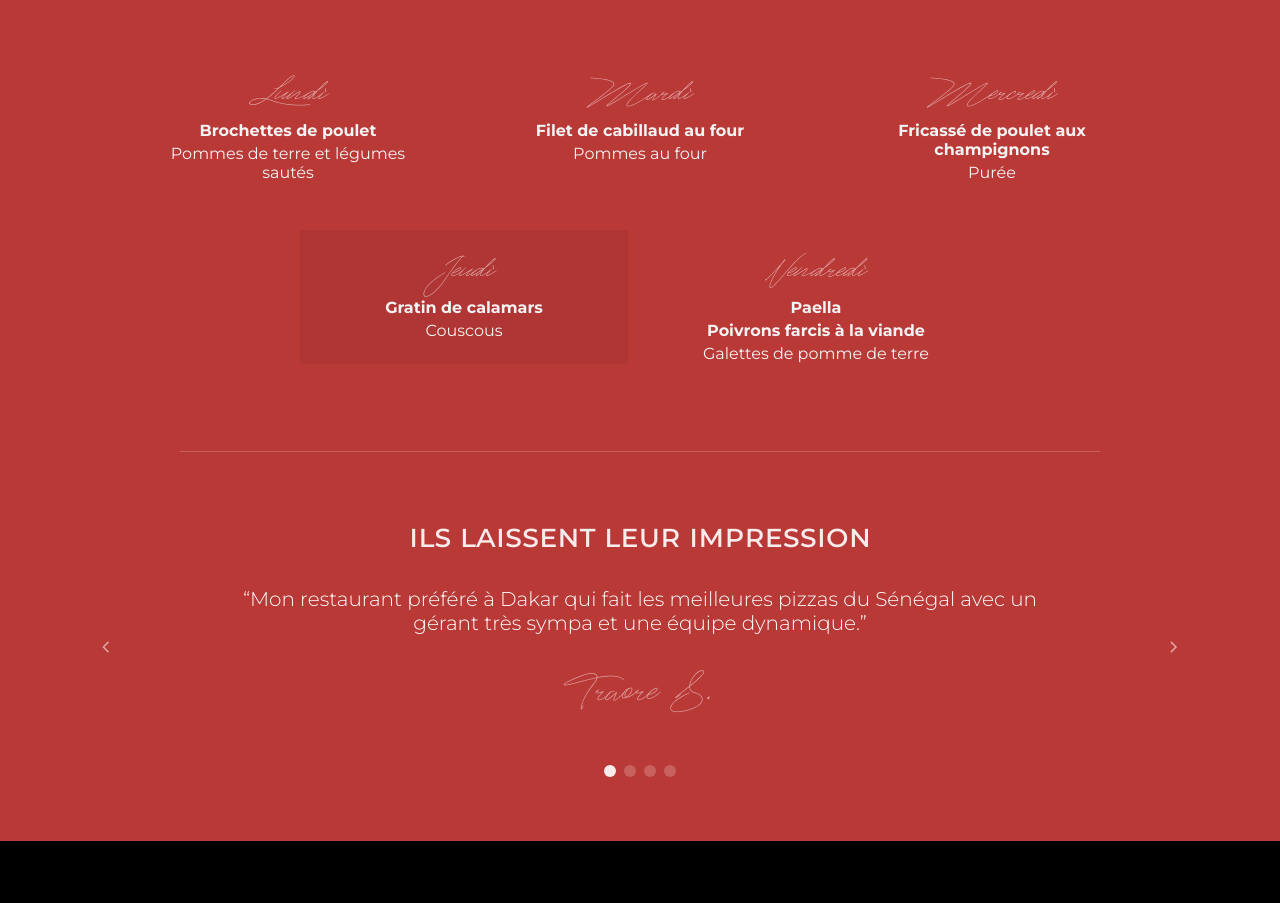
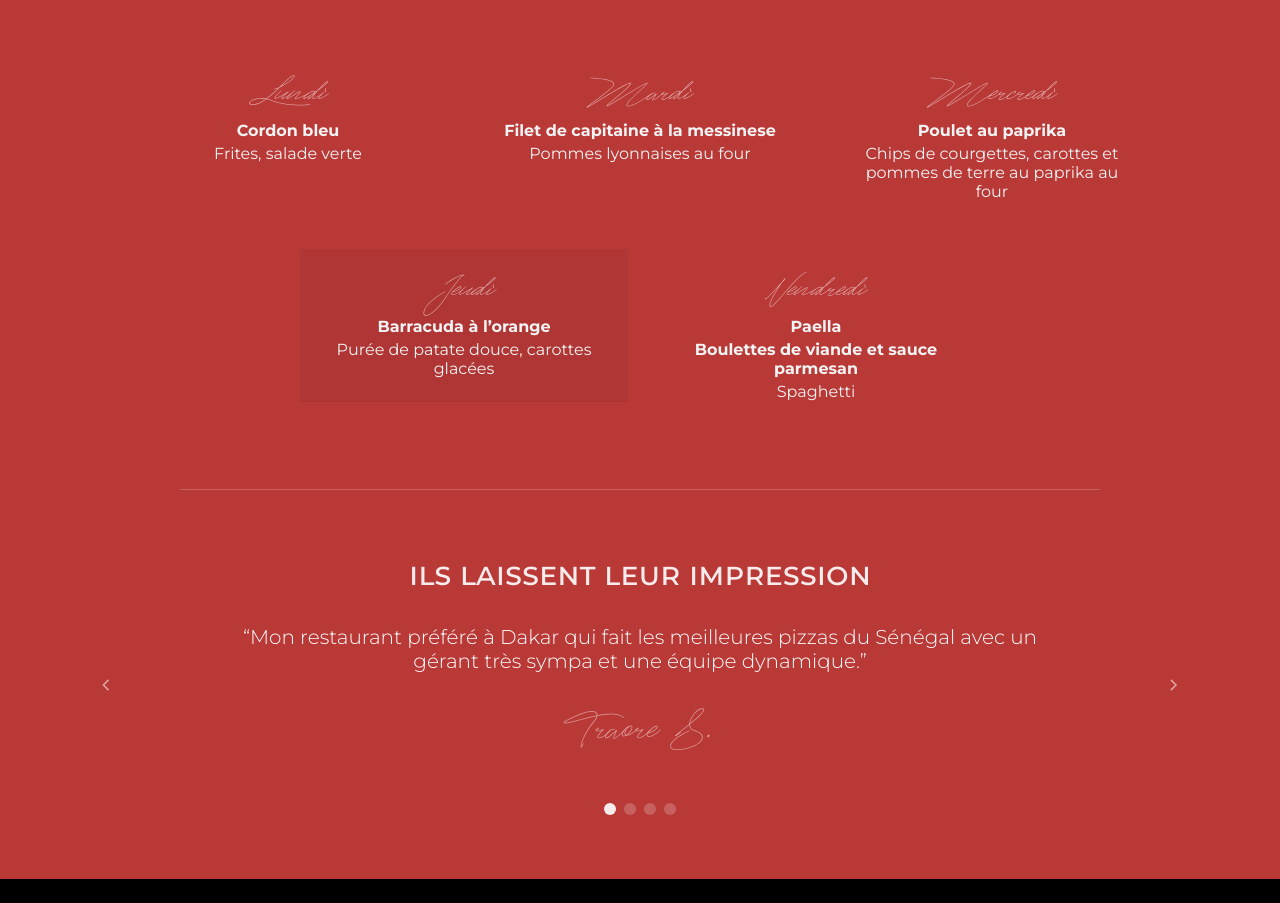
Before and after one commit to Abi-shai/Trattoria-site-web-v2, a React (Vite) app: page / in a window 1280 px wide. Shown: the part 3171-4074 px from the top of the page. Built offline with nearby package versions, Linux system fonts and the light colour scheme.

Commit message:
feat: Update weekly menu items on the home page.

```diff
--- a/src/Site/pages/home/Home.jsx
+++ b/src/Site/pages/home/Home.jsx
@@ -132,11 +132,11 @@ const MenuAndTestimonials = ({ currentDay }) => {
       <div className="menu-de-la-semaine-wrapper">
         <h3 className="h3">Le menu de la semaine</h3>
         <div className="wrapper-insider">
-          <MenuDay currentDay={currentDay} day='Lundi' daySpot={1} mainDish='Brochettes de poulet' secondDish='Pommes de terre et légumes sautés' />
-          <MenuDay currentDay={currentDay} day='Mardi' daySpot={2} mainDish='Filet de cabillaud au four' secondDish='Pommes au four' />
-          <MenuDay currentDay={currentDay} day='Mercredi' daySpot={3} mainDish='Fricassé de poulet aux champignons' secondDish='Purée' />
-          <MenuDay currentDay={currentDay} day='Jeudi' daySpot={4} mainDish='Gratin de calamars' secondDish='Couscous' />
-          <MenuDay currentDay={currentDay} bold={true} day='Vendredi' daySpot={5} mainDish='Paella' secondDish='Poivrons farcis à la viande' thirdDish='Galettes de pomme de terre' />
+          <MenuDay currentDay={currentDay} day='Lundi' daySpot={1} mainDish='Cordon bleu' secondDish='Frites, salade verte' />
+          <MenuDay currentDay={currentDay} day='Mardi' daySpot={2} mainDish='Filet de capitaine à la messinese' secondDish='Pommes lyonnaises au four' />
+          <MenuDay currentDay={currentDay} day='Mercredi' daySpot={3} mainDish='Poulet au paprika' secondDish='Chips de courgettes, carottes et pommes de terre au paprika au four' />
+          <MenuDay currentDay={currentDay} day='Jeudi' daySpot={4} mainDish='Barracuda à l’orange' secondDish='Purée de patate douce, carottes glacées' />
+          <MenuDay currentDay={currentDay} bold={true} day='Vendredi' daySpot={5} mainDish='Paella' secondDish='Boulettes de viande et sauce parmesan' thirdDish='Spaghetti' />
         </div>
       </div>
 
```
